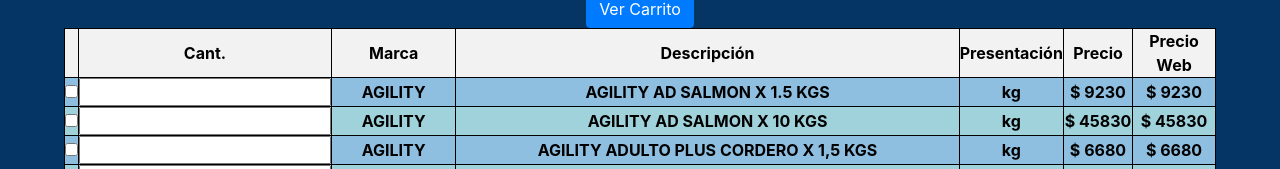
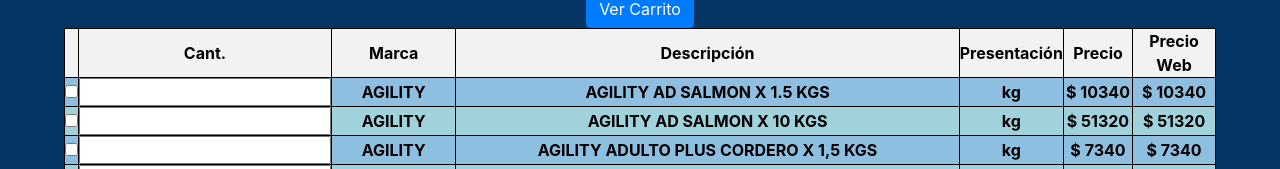
Before and after one commit to EnzoTitaDolce/fridopetshop, an Angular app: page /alimentos in a window 1280 px wide. Shown: the part 631-800 px from the top of the page. Built offline with nearby package versions, Linux system fonts and the light colour scheme.

Commit message:
precios corregidos

```diff
--- a/src/app/alimentos/alimentos.component.html
+++ b/src/app/alimentos/alimentos.component.html
@@ -47,8 +47,8 @@
           <td>{{ item.MARCA }}</td>
           <td>{{ item.DESCRIPCION }}</td>
           <td>{{item.PRESENTACION}} kg</td>
-          <td>$ {{ ((item.PRECIOM.toFixed(0))) }}</td>
-          <td>$ {{((item.PRECIOM)).toFixed(0)}}</td>
+          <td>$ {{ ((item.PRECIO.toFixed(0))) }}</td>
+          <td>$ {{((item.PRECIO)).toFixed(0)}}</td>
         </tr>
       </ng-container>
     </tbody>
```
Also changed, not shown: src/assets/alimentosjson.json (+1 -1 lines).
